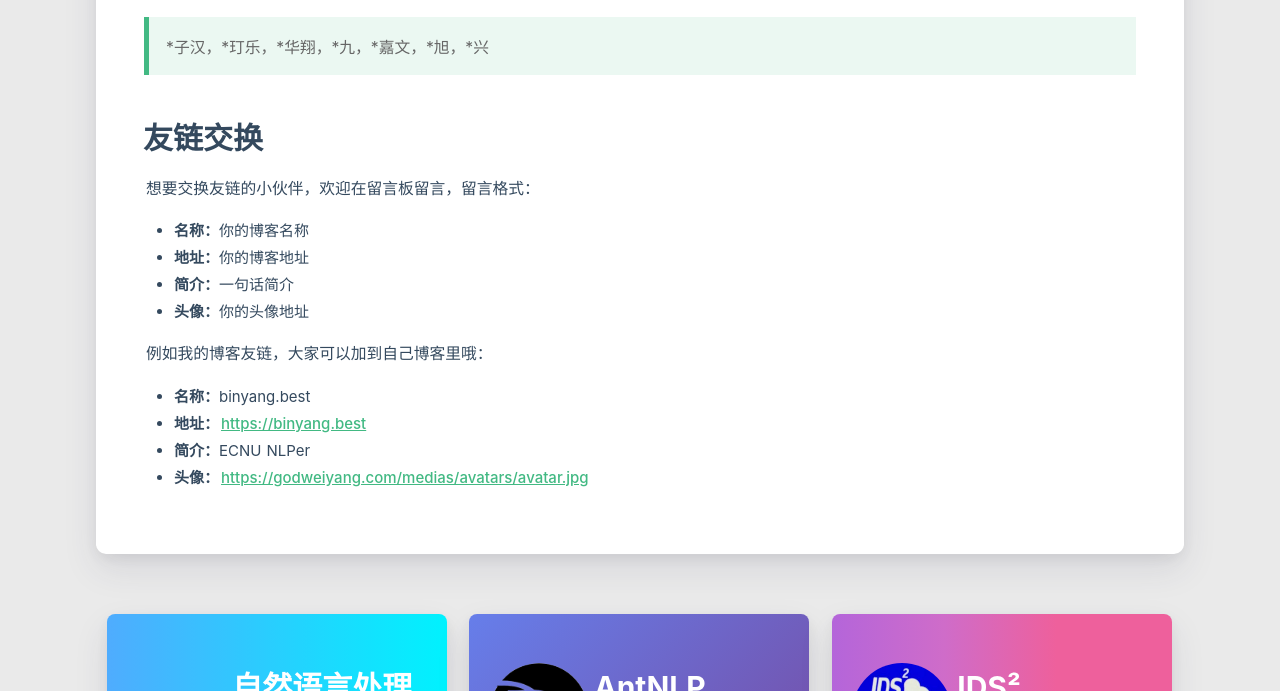
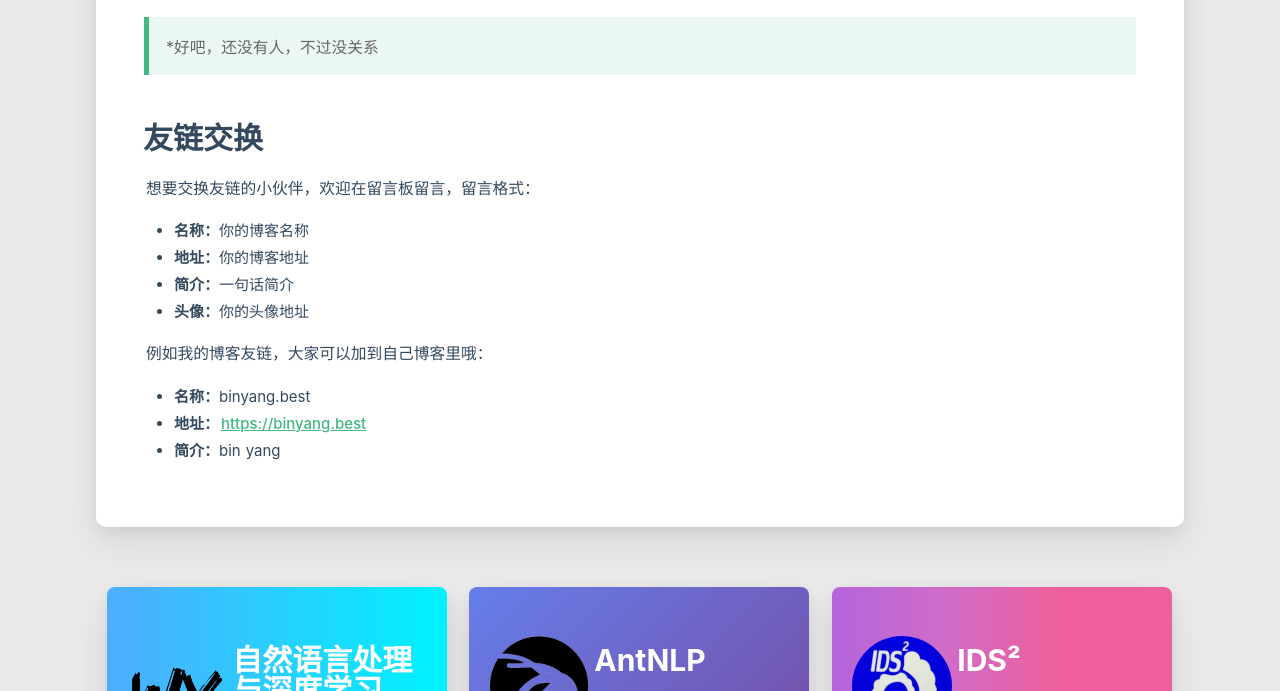
Before and after one commit to oneddrk/oneddrk.github.io, a plain HTML site: page friends/index.html in a window 1280 px wide. Shown: the part 604-1295 px from the top of the page. Drawn offline with Linux system fonts and the light colour scheme; some packages are replaced by stand-ins of ours; a script that the page names is missing.

Commit message:
Site updated: 2019-10-15 11:26:06

```diff
--- a/friends/index.html
+++ b/friends/index.html
@@ -486,7 +486,7 @@ $('.bg-cover').css('background-image', 'url(/medias/banner/' + new Date().getDay
                     <div id="articleContent" data-aos="fade-up">
                         <h1 id="赞赏名单"><a href="#赞赏名单" class="headerlink" title="赞赏名单"></a>赞赏名单</h1><p>感谢所有赞赏过我的小伙伴啦，你们的支持是我最大的动力！</p>
 <blockquote>
-<p>*子汉，*玎乐，*华翔，*九，*嘉文，*旭，*兴</p>
+<p>*好吧，还没有人，不过没关系</p>
 </blockquote>
 <h1 id="友链交换"><a href="#友链交换" class="headerlink" title="友链交换"></a>友链交换</h1><p>想要交换友链的小伙伴，欢迎在留言板留言，留言格式：</p>
 <ul>
@@ -499,8 +499,7 @@ $('.bg-cover').css('background-image', 'url(/medias/banner/' + new Date().getDay
 <ul>
 <li><strong>名称：</strong>binyang.best</li>
 <li><strong>地址：</strong><a href="https://binyang.best">https://binyang.best</a></li>
-<li><strong>简介：</strong>ECNU NLPer</li>
-<li><strong>头像：</strong><a href="https://godweiyang.com/medias/avatars/avatar.jpg" target="_blank" rel="noopener">https://godweiyang.com/medias/avatars/avatar.jpg</a></li>
+<li><strong>简介：</strong>bin yang</li>
 </ul>
 
                     </div>
```
Also changed, not shown: about/index.html (+1 -1 lines), sitemap.xml (+4 -4 lines), about/resume.png.
